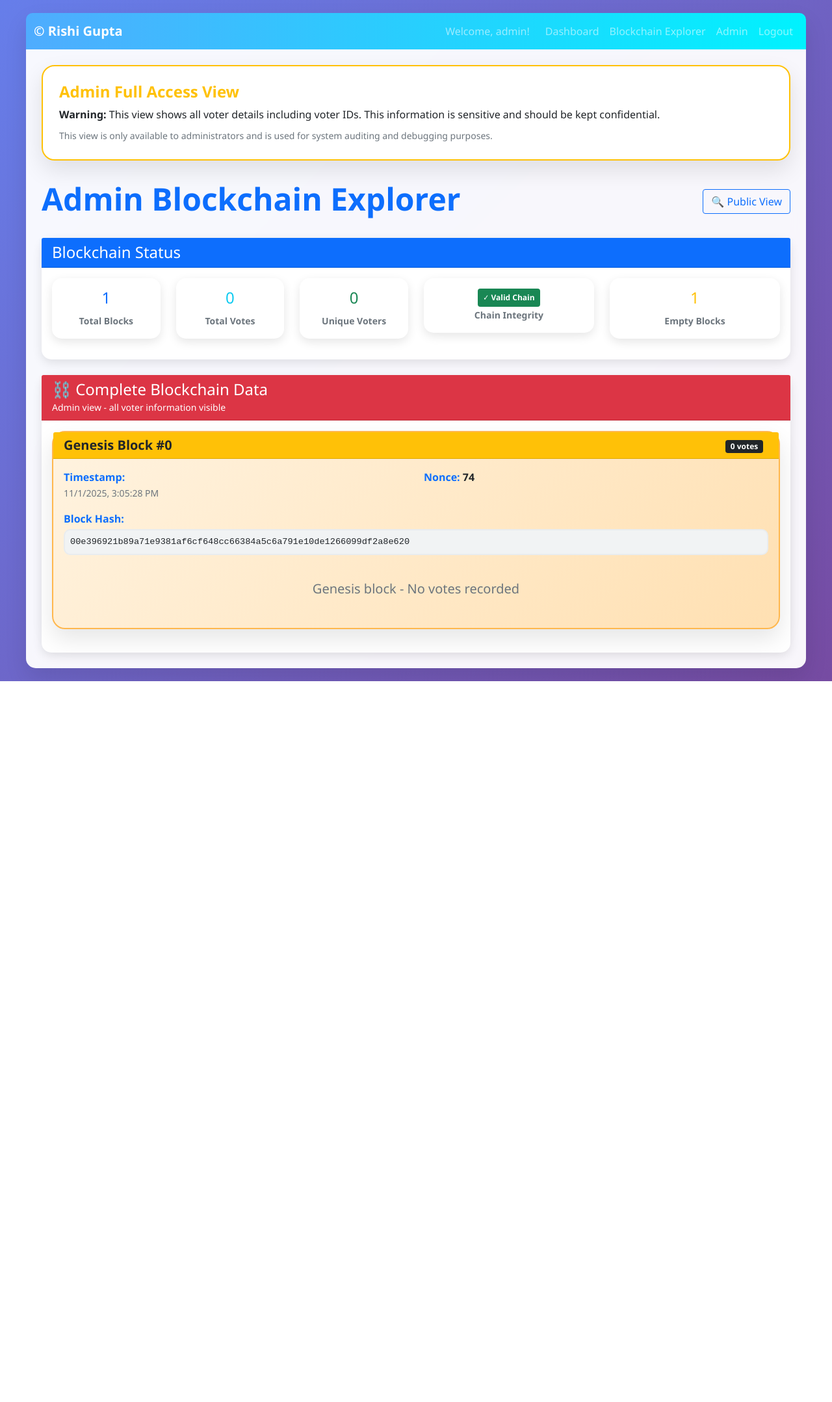
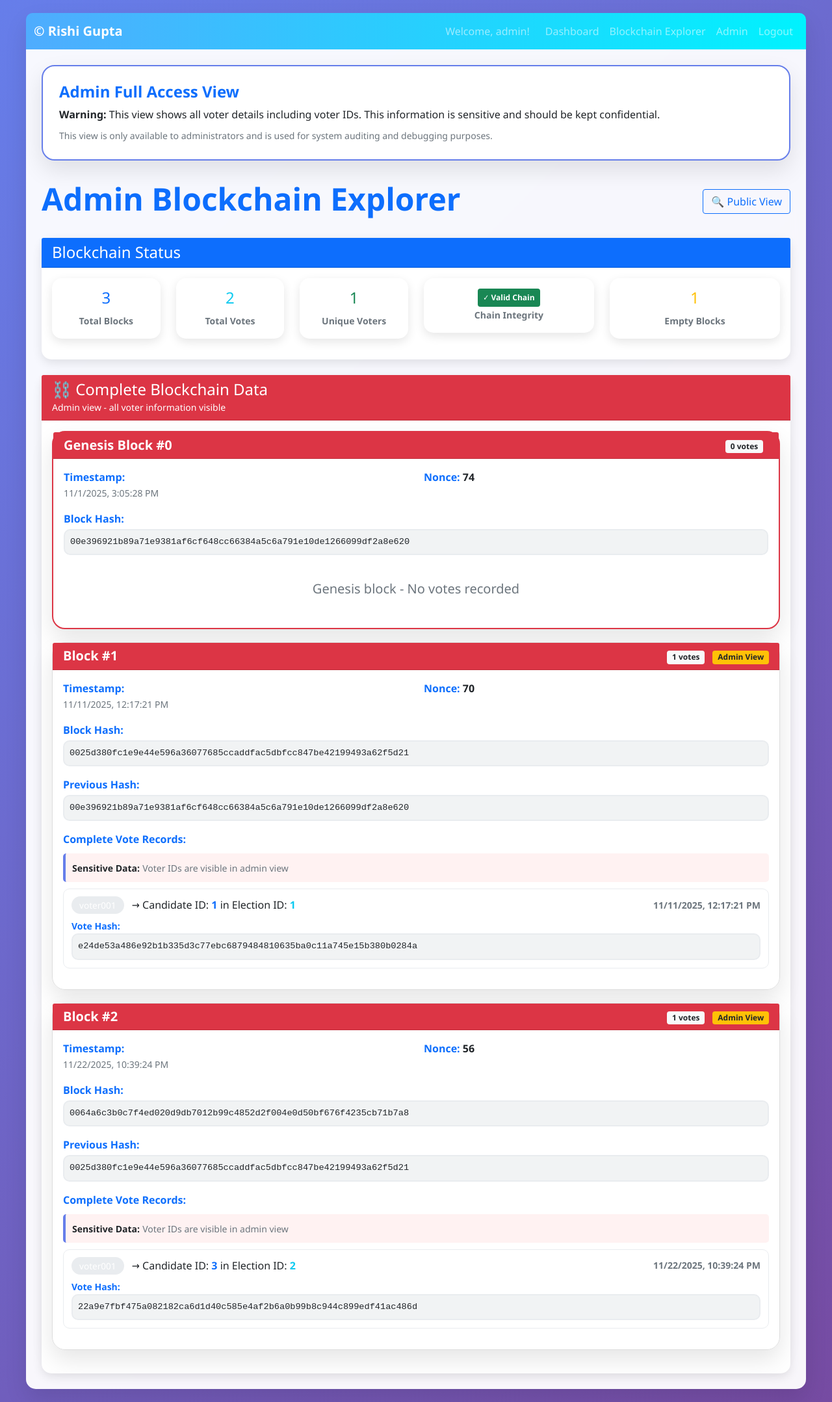
Before and after one commit to rishh-i/Blockchain-Voting-RG, a Flask app: page /blockchain/admin/full_explorer in a window 1280 px wide. Shown: the whole page at 65% size. Before the commit the page ends 1048 px from the top, so only its background shows below. Run offline with Flask 3, Linux system fonts and the light colour scheme; a user stored in the database is signed in; some libraries are stand-ins or nearby versions.

Commit message:
Small changes
- System is working with multiple elections and votes which is good.
- Did some minor changes to html files.
- Added __init__.py files to blockchain logic and models for creating diagrams.

Next target: Look into implementing ML sentiment.

```diff
--- a/blockchain.json
+++ b/blockchain.json
@@ -7,6 +7,38 @@
       "timestamp": 1762009528.0754733,
       "nonce": 74,
       "hash": "00e396921b89a71e9381af6cf648cc66384a5c6a791e10de1266099df2a8e620"
+    },
+    {
+      "index": 1,
+      "votes": [
+        {
+          "voter_id": "voter001",
+          "candidate_id": 1,
+          "election_id": 1,
+          "timestamp": 1762863441.342529,
+          "vote_hash": "e24de53a486e92b1b335d3c77ebc6879484810635ba0c11a745e15b380b0284a"
+        }
+      ],
+      "previous_hash": "00e396921b89a71e9381af6cf648cc66384a5c6a791e10de1266099df2a8e620",
+      "timestamp": 1762863441.3427045,
+      "nonce": 70,
+      "hash": "0025d380fc1e9e44e596a36077685ccaddfac5dbfcc847be42199493a62f5d21"
+    },
+    {
+      "index": 2,
+      "votes": [
+        {
+          "voter_id": "voter001",
+          "candidate_id": 3,
+          "election_id": 2,
+          "timestamp": 1763851164.9078581,
+          "vote_hash": "22a9e7fbf475a082182ca6d1d40c585e4af2b6a0b99b8c944c899edf41ac486d"
+        }
+      ],
+      "previous_hash": "0025d380fc1e9e44e596a36077685ccaddfac5dbfcc847be42199493a62f5d21",
+      "timestamp": 1763851164.9080763,
+      "nonce": 56,
+      "hash": "0064a6c3b0c7f4ed020d9db7012b99c4852d2f004e0d50bf676f4235cb71b7a8"
     }
   ],
   "pending_votes": []
--- a/templates/admin_blockchain_explorer.html
+++ b/templates/admin_blockchain_explorer.html
@@ -35,7 +35,7 @@
     }
     .admin-warning {
         background: rgba(255, 255, 255, 0.95);
-        border: 2px solid #ffc107;
+        border: 2px solid #667eea;
         border-radius: 20px;
         padding: 25px;
         margin-bottom: 30px;
@@ -43,7 +43,7 @@
         backdrop-filter: blur(10px);
     }
     .voter-id-visible {
-        background: #dc3545;
+        background: #e9ecef;
         color: white;
         padding: 4px 12px;
         border-radius: 15px;
@@ -64,12 +64,16 @@
         100% { transform: rotate(360deg); }
     }
     .genesis-block {
-        background: linear-gradient(135deg, #fff3e0 0%, #ffe0b2 100%);
-        border: 2px solid #ffb74d;
+        background: rgba(255, 255, 255, 0.95);
+        border: 2px solid #dc3545;
+        border-radius: 20px;
+        margin-bottom: 20px;
+        box-shadow: 0 15px 35px rgba(0, 0, 0, 0.1);
+        backdrop-filter: blur(10px);
     }
     .sensitive-data {
         background: #fff2f2;
-        border-left: 4px solid #dc3545;
+        border-left: 4px solid #667eea;
         padding: 10px;
         margin: 10px 0;
         border-radius: 5px;
@@ -78,7 +82,7 @@
 
 <!-- Admin Warning -->
 <div class="admin-warning">
-    <h4 class="fw-bold text-warning">Admin Full Access View</h4>
+    <h4 class="fw-bold text-primary">Admin Full Access View</h4>
     <p class="mb-2"><strong>Warning:</strong> This view shows all voter details including voter IDs. This information is sensitive and should be kept confidential.</p>
     <p class="mb-0"><small class="text-muted">This view is only available to administrators and is used for system auditing and debugging purposes.</small></p>
 </div>
@@ -237,12 +241,12 @@
                 const isGenesis = block.index === 0;
                 html += `
                     <div class="block-card ${isGenesis ? 'genesis-block' : ''}">
-                        <div class="card-header ${isGenesis ? 'bg-warning text-dark' : 'bg-danger text-white'} d-flex justify-content-between align-items-center">
+                        <div class="card-header bg-danger text-white d-flex justify-content-between align-items-center">
                             <h5 class="mb-0 fw-bold">
                                 ${isGenesis ? 'Genesis Block #' : 'Block #'}${block.index}
                             </h5>
                             <div>
-                                <span class="badge ${isGenesis ? 'bg-dark' : 'bg-light text-dark'} me-2">${block.votes.length} votes</span>
+                                <span class="badge bg-light text-dark me-2">${block.votes.length} votes</span>
                                 ${!isGenesis ? '<span class="badge bg-warning text-dark">Admin View</span>' : ''}
                             </div>
                         </div>
--- a/templates/blockchain_explorer.html
+++ b/templates/blockchain_explorer.html
@@ -70,8 +70,8 @@
         font-weight: 500;
     }
     .genesis-block {
-        background: linear-gradient(135deg, #fff3e0 0%, #ffe0b2 100%);
-        border: 2px solid #ffb74d;
+        background: linear-gradient(135deg, rgba(0, 0, 0, 0.1) 0%, rgba(255, 255, 255, 0.95) 100%);
+        border: 2px solid #dddddd;
     }
     .loading-spinner {
         display: inline-block;
@@ -272,7 +272,7 @@
         const isGenesis = block.index === 0;
         html += `
             <div class="block-card ${isGenesis ? 'genesis-block' : ''}">
-                <div class="card-header ${isGenesis ? 'bg-warning text-dark' : 'bg-secondary text-white'} d-flex justify-content-between align-items-center">
+                <div class="card-header bg-secondary text-white d-flex justify-content-between align-items-center">
                     <h5 class="mb-0 fw-bold">
                         ${isGenesis ? 'Genesis Block #' : 'Block #'}${block.index}
                     </h5>
--- a/templates/dashboard.html
+++ b/templates/dashboard.html
@@ -112,9 +112,9 @@
 <div class="row mt-4">
     <div class="col-12">
         <div class="card">
-            <div class="card-header bg-warning text-dark">
-                <h5 class="mb-0">ℹ️ All Active Elections</h5>
-            </div>
+            <div class="card-header bg-primary text-white">
+                <h5 class="mb-0">All Active Elections</h5>
+        </div>
             <div class="card-body">
                 <div class="table-responsive">
                     <table class="table table-hover">
```
Also changed, not shown: blockchain_logic/__init__.py (added), instance/voting.db, models/__init__.py (added).
